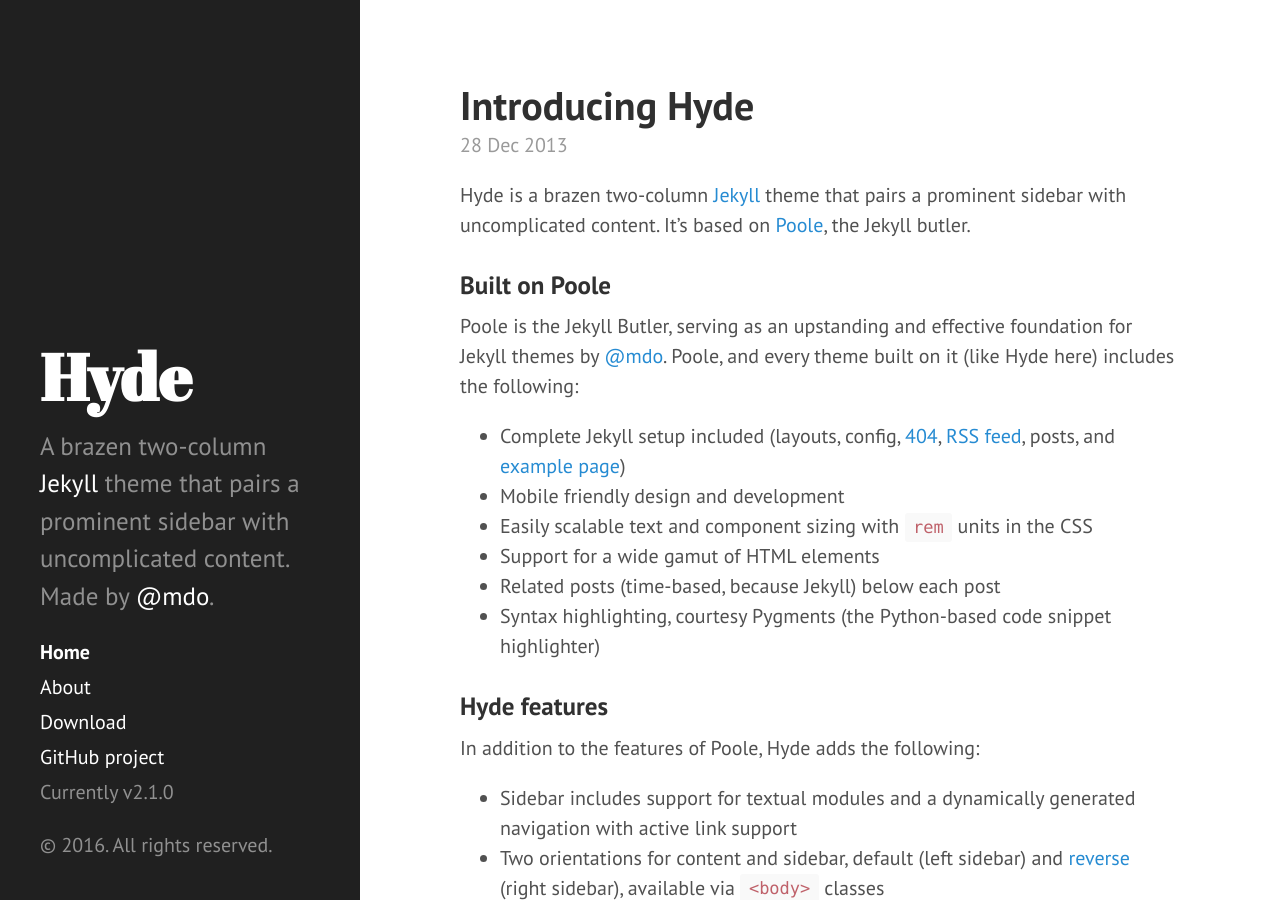
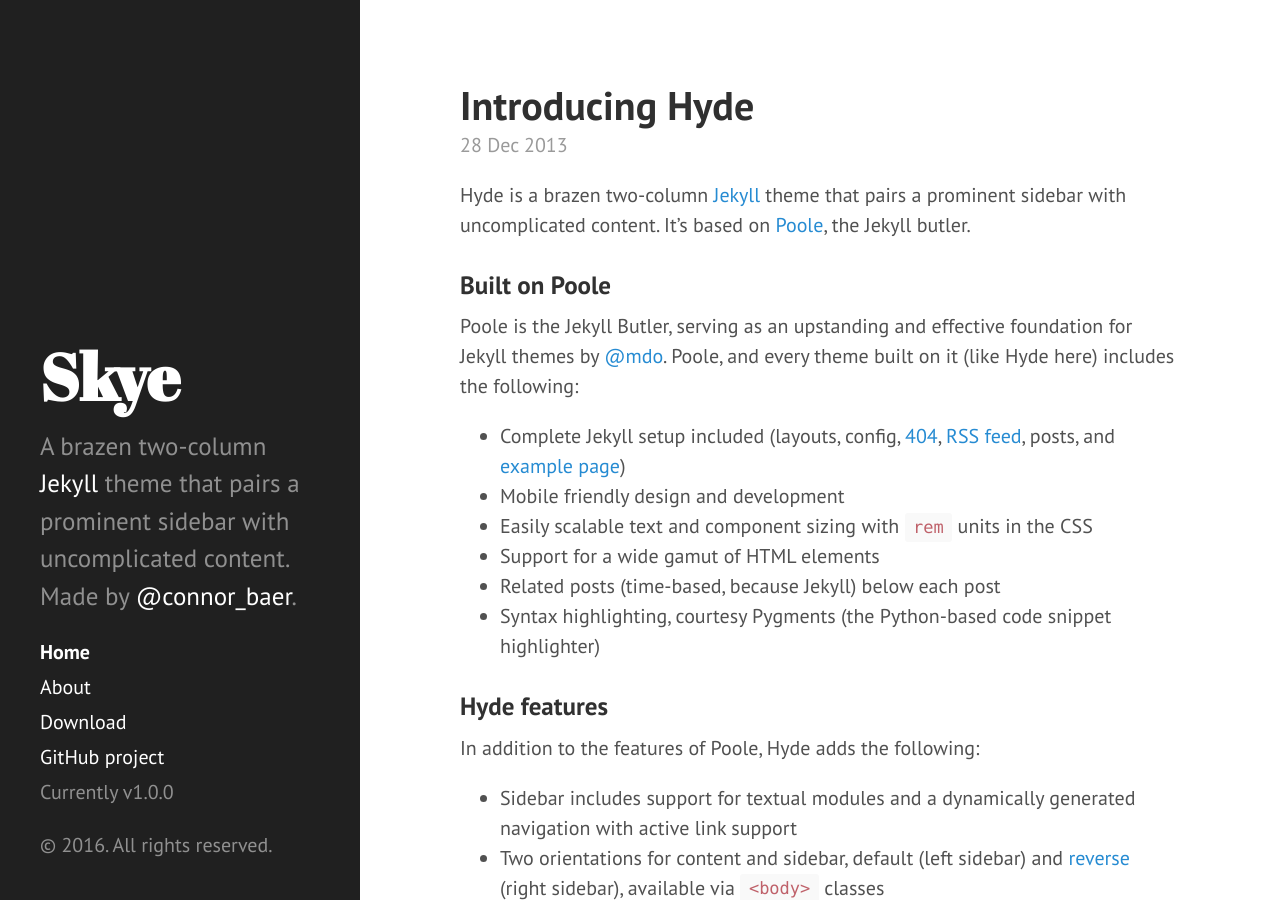
Before and after one commit to npmcdn-to-unpkg-bot/connor-baer.github.io, a Jekyll site: the page built from index.html, in a window 1280 px wide and 900 px high. Built offline with Jekyll 4.4.1, drawn with Linux system fonts in a browser that asks for light colours; Markdown is read by kramdown in place of the engine named in the settings; the list of posts is cut into pages by our own code.

Commit message:
Remove permalinks
Updated config and added license.

```diff
--- a/_config.yml
+++ b/_config.yml
@@ -4,23 +4,22 @@
 
 # Permalinks
 permalink:        pretty
-relative_permalinks: true
 
 # Setup
-title:            Hyde
+title:            Skye
 tagline:          'A Jekyll theme'
-description:      'A brazen two-column <a href="http://jekyllrb.com" target="_blank">Jekyll</a> theme that pairs a prominent sidebar with uncomplicated content. Made by <a href="https://twitter.com/mdo" target="_blank">@mdo</a>.'
-url:              http://hyde.getpoole.com
+description:      'A brazen two-column <a href="http://jekyllrb.com" target="_blank">Jekyll</a> theme that pairs a prominent sidebar with uncomplicated content. Made by <a href="https://twitter.com/connor_baer" target="_blank">@connor_baer</a>.'
+url:              http://skye.connorbaer.io
 baseurl:          /
 
 author:
-  name:           'Mark Otto'
-  url:            https://twitter.com/mdo
+  name:           'Connor Bär'
+  url:            https://twitter.com/connor_baer
 
 paginate:         5
 
 # Custom vars
-version:          2.1.0
+version:          1.0.0
 
 github:
-  repo:           https://github.com/poole/hyde
+  repo:           https://github.com/connor-baer/skye
```
Also changed, not shown: LICENSE.md (added).
